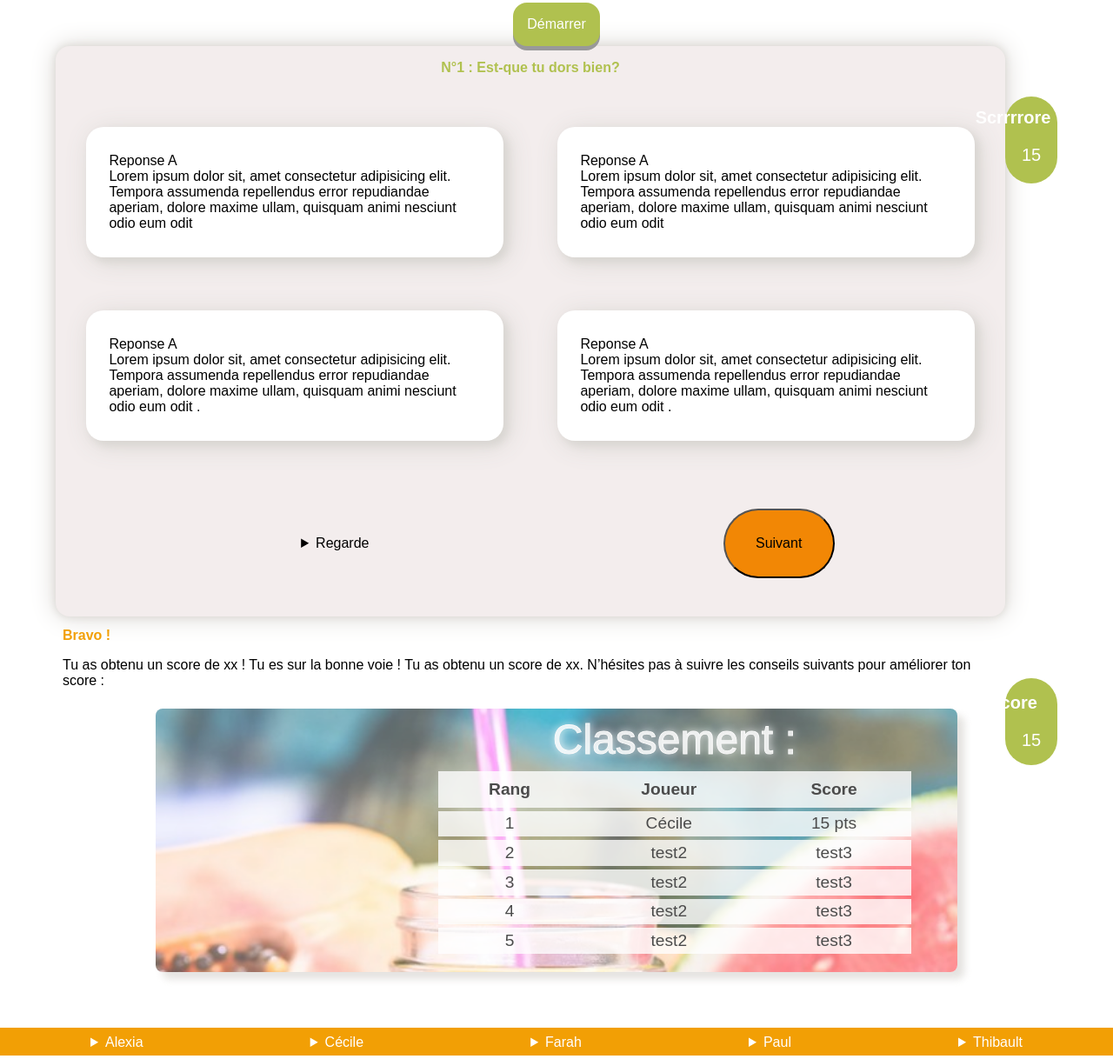
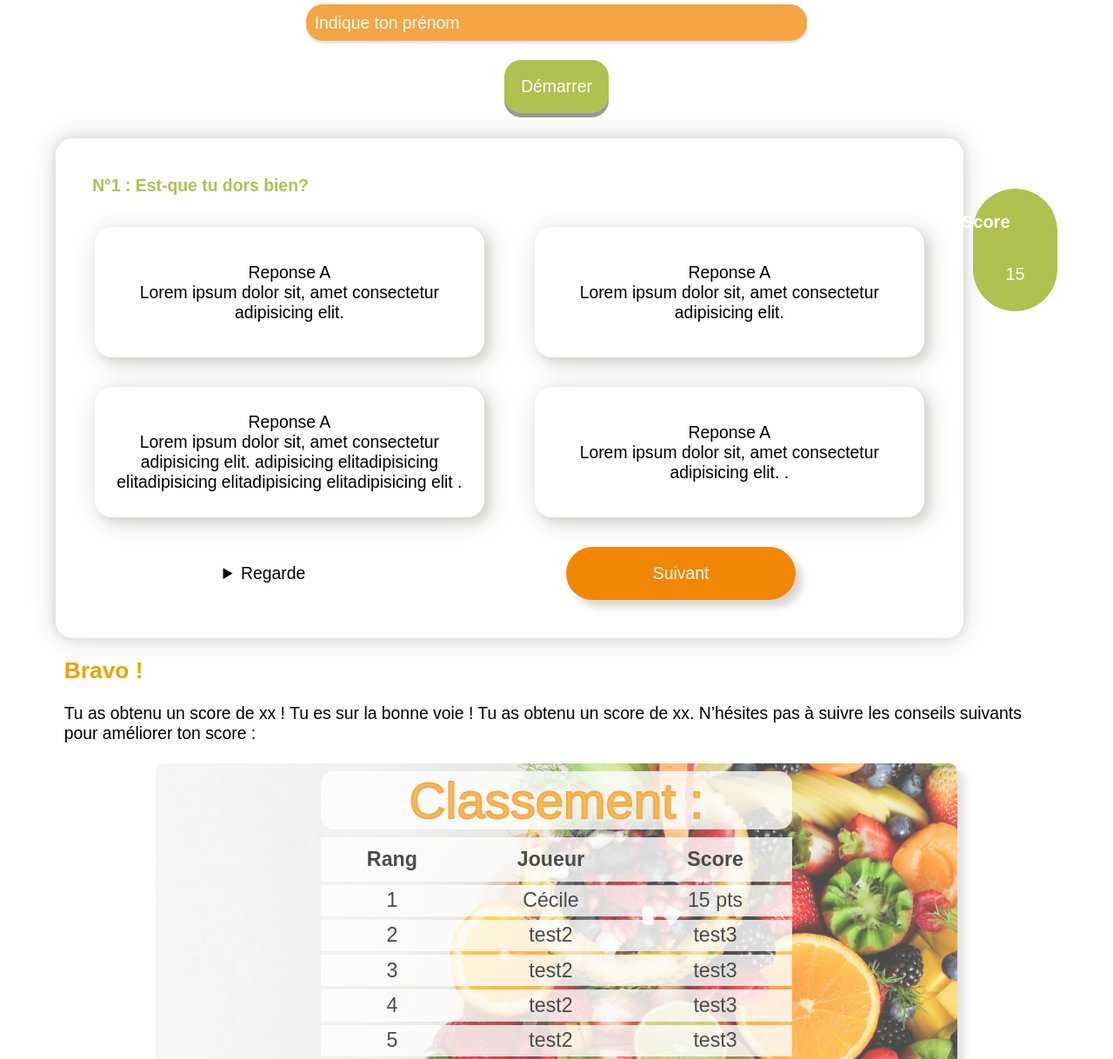
Before and after one commit to farahckn/wilder-tracker, a website: page index.html in a window 1280 px wide. Shown: the part 501-1719 px from the top of the page at 87% size. Drawn offline with Linux system fonts and the light colour scheme.

Commit message:
Ajout liens Nodes et MAJ finale mises en page

```diff
--- a/index.html
+++ b/index.html
@@ -52,28 +52,26 @@
       </div>
     </section>
     <!--=========Début  Thibault =============-->
-    <div class="score">
-      <a id="affichagescore" href="#">
+    <section>
+      <div class="score">
+        <a id="affichagescore" href="#">
+          <h1>Score</h1>
+          <p>15</p>
+        </a>
+      </section>
 
-        <h1>Scrrrrore</h1>
-        <p>15</p>
-      </a>
-      </section>
       <section class="sticker">
         <h3> N°1 : Est-que tu dors bien? </h3>
         <div class="box1">
-          <div class="div1"> Reponse A <br> Lorem ipsum dolor sit, amet consectetur adipisicing elit. Tempora assumenda
-            repellendus error repudiandae aperiam, dolore maxime ullam, quisquam animi nesciunt odio eum odit
-          </div>
-          <div class="div2"> Reponse A <br> Lorem ipsum dolor sit, amet consectetur adipisicing elit. Tempora assumenda
-            repellendus error repudiandae aperiam, dolore maxime ullam, quisquam animi nesciunt odio eum odit
-          </div>
-          <div class="div3"> Reponse A <br> Lorem ipsum dolor sit, amet consectetur adipisicing elit. Tempora assumenda
-            repellendus error repudiandae aperiam, dolore maxime ullam, quisquam animi nesciunt odio eum odit
-            .</div>
-          <div class="div4"> Reponse A <br> Lorem ipsum dolor sit, amet consectetur adipisicing elit. Tempora assumenda
-            repellendus error repudiandae aperiam, dolore maxime ullam, quisquam animi nesciunt odio eum odit
-            .</div>
+          <button class="div1"> Reponse A <br> Lorem ipsum dolor sit, amet consectetur adipisicing elit.
+          </button>
+          <button class="div2"> Reponse A <br> Lorem ipsum dolor sit, amet consectetur adipisicing elit.
+          </button>
+          <button class="div3"> Reponse A <br> Lorem ipsum dolor sit, amet consectetur adipisicing elit.
+            adipisicing elitadipisicing elitadipisicing elitadipisicing elitadipisicing elit
+            .</button>
+          <button class="div4"> Reponse A <br> Lorem ipsum dolor sit, amet consectetur adipisicing elit.
+            .</button>
         </div>
         <div class="box2">
           <div class="div5">
@@ -93,12 +91,12 @@
     <!--========= Fin  Thibault =============-->
 
     <section>
-      <a id="affichagescore" href="#">
+      <!--<a id="affichagescore" href="#">
         <h1>Score</h1>
         <p>15</p>
-      </a>
+      </a>-->
       <div class="message">
-        <h2><strong> Bravo ! </strong></h2>
+        <h2> Bravo ! </h2>
         <p>
           Tu as obtenu un score de xx ! Tu es sur la bonne voie ! Tu as obtenu
           un score de xx. N’hésites pas à suivre les conseils suivants pour
--- a/style.css
+++ b/style.css
@@ -1,15 +1,14 @@
 :root {
     /*couleur texte et background*/
     --color-h1: black;
-    --color-h2: #F29F05;
-    --background-color-button-submit: #F28705;
-    --shadow-color: #D9D6D2;
-    --color-question: #B0C14F;
-    --default-fontsize: 1em;
+    --color-h2: #f29f05;
+    --background-color-button-submit: #f28705;
+    --shadow-color: #d9d6d2;
+    --color-question: #b0c14f;
+    --default-fontsize: 1.1rem;
     /*font-style*/
     --font-principale: 'Jaldi', sans-serif;
     --font-secondary: 'Jaldi', bold;
-
 }
 
 main {
@@ -27,7 +26,6 @@ body {
     margin: 0;
     padding: 0;
     background-color: white;
-
 }
 
 html {
@@ -39,7 +37,6 @@ header {
     justify-content: center;
     align-items: center;
 }
-
 
 .logo {
     display: flex;
@@ -59,7 +56,7 @@ header ul {
     display: flex;
     justify-content: space-between;
     list-style: none;
-    gap: 0.7em
+    gap: 0.7em;
 }
 
 /* Sidenav menu */
@@ -142,9 +139,8 @@ h1 {
 }
 
 h2 {
-
     color: var(--color-h2);
-
+    font-size: 1.5rem;
 }
 
 .startmenu {
@@ -152,7 +148,6 @@ h2 {
     flex-direction: column;
     align-items: center;
     gap: 0.5em;
-
 }
 
 input {
@@ -173,7 +168,6 @@ input::placeholder {
     color: white;
 }
 
-
 button.start {
     padding: 1em 1em;
     font-size: var(--default-fontsize);
@@ -183,10 +177,11 @@ button.start {
     border: none;
     border-radius: 1em;
     box-shadow: 0 5px #999;
+    margin: 1% 0 2.5% 0;
 }
 
 button:hover {
-    background-color: var(--color-question)
+    background-color: var(--color-question);
 }
 
 button:active {
@@ -195,26 +190,22 @@ button:active {
     transform: translateY(4px);
 }
 
-
-
-
 /* ======================Thibault start */
 .sticker {
     display: grid;
-    margin-left: 0;
-    margin-right: 0;
+    padding: 2% 1% 2% 1%;
     border-radius: 1em;
-    background-color: rgb(243, 237, 237);
-    box-shadow: 0px 0px 10px #D9D6D2,
-        0px 0px 30px #D9D6D2;
-
+    background-color: white;
+    box-shadow:
+        0px 0px 10px #d9d6d2,
+        0px 0px 30px #d9d6d2;
 }
 
 section h3 {
     display: flex;
-    justify-content: center;
     text-align: center;
     color: var(--color-question);
+    padding-left: 3%;
 }
 
 .box1 {
@@ -239,86 +230,85 @@ section h3 {
     justify-content: center;
     align-items: center;
     padding: 5%;
-    height: 150px;
+    min-height: 150px;
     width: auto;
-    box-shadow: 5px 5px 10px #D9D6D2,
-        5px 5px 30px #D9D6D2;
-    margin: 5%;
-
+    box-shadow:
+        5px 5px 10px #d9d6d2,
+        5px 5px 30px #d9d6d2;
+    margin: 0% 5% 5% 5%;
 }
 
 .div1 {
     grid-area: 2 / 1 / 3 / 3;
+    border:none;
 }
 
 .div2 {
     grid-area: 2 / 3 / 3 / 5;
+    border:none;
 }
 
 .div3 {
     grid-area: 3 / 1 / 4 / 3;
+    border:none;
 }
 
 .div4 {
     grid-area: 3 / 3 / 4 / 5;
+    border:none;
+
 }
 
 .box2 {
     display: flex;
     align-items: center;
     gap: 1em;
-    padding: 4%;
+    padding: 0 4% 2% 4%;
     justify-content: space-around;
 }
 
 .div5 {
     display: flex;
     grid-area: 4 / 1 / 5 / 2;
-    width: 250px;
-    height: 50px;
     align-items: center;
-    justify-content: center;
 }
 
 .next {
     display: flex;
     grid-area: 4 / 4 / 5 / 5;
     justify-content: flex-end;
-
 }
 
 .next button {
+    color: white;
     border-radius: 50px;
-    height: 5rem;
-    width: 8rem;
-    background-color: #F28705;
+    height: 3.5rem;
+    width: 10rem;
+    background-color: #f28705;
+    border: none;
+    box-shadow: 8px 8px 10px 0 var(--shadow-color);
 }
 
 /* ==============================Thibault end */
 
 /* ============ Alexia == début partie score */
 
-
 #affichagescore {
-
     border-radius: 200px;
-    background: #B0C14F;
+    background: #b0c14f;
     text-align: center;
     display: flex;
     justify-content: center;
     margin-top: 5%;
-    /* line-height: 1,5em; */
+    height: 3rem;
     text-decoration: none;
     text-align: center;
-    font-size: 20px;
-
 }
 
 #affichagescore h1 {
     color: white;
     text-decoration: underline white;
     text-align: center;
-    font-size: 20px;
     margin-right: 1%;
 }
 
@@ -327,11 +317,9 @@ section h3 {
     text-decoration: none;
     text-align: center;
     font-size: 20px;
-
 }
 
 /* ============ Alexia == fin partie score */
-
 
 /* ============ Alexia == début partie message */
 .message {
@@ -343,7 +331,7 @@ section h3 {
 /*Classement des joueurs*/
 .classement {
     padding: 0.5em;
-    background-image: url(assets/img/classement.jpg);
+    background-image: url(assets/img/background-title.png);
     background-repeat: no-repeat;
     background-size: cover;
     opacity: 70%;
@@ -360,15 +348,15 @@ section h3 {
     border-spacing: 2px;
     -webkit-border-horizontal-spacing: 0px;
     -webkit-border-vertical-spacing: 4px;
-
 }
 
 .classement caption {
-
+    background-color: rgb(255, 255, 255, 80%);
+    border-radius: 15px;
     font-size: 3em;
-    color: rgb(255, 255, 255, 80%);
-    -webkit-text-stroke: 1px #F8F8F8;
-    text-shadow: white 1px 0 10px;
+    color: var(--color-h2);
+    -webkit-text-stroke: 2px #f28305;
+    text-shadow: white 10px 0 10px;
 }
 
 table thead th {
@@ -384,7 +372,7 @@ td {
 }
 
 table tr {
-    border-bottom: 1px solid #D9D6D2;
+    border-bottom: 1px solid #d9d6d2;
 }
 
 table td {
@@ -414,20 +402,19 @@ details .link {
     padding-right: 5px;
 }
 
-@media screen and (min-width : 600px) {
-
+@media screen and (min-width: 600px) {
     /* media query nav */
 
     nav a {
         margin: 1em;
         text-decoration: none;
-        color: #F28705;
+        color: #f28705;
         font-size: var(--default-fontsize);
     }
 
     nav a:hover {
         color: white;
-        background-color: #F28705;
+        background-color: #f28705;
         cursor: pointer;
         padding: 0.7em;
     }
@@ -436,12 +423,17 @@ details .link {
         display: none;
     }
 
+    .next button {
+        width: 15rem;
+    }
+
     /* ========== */
     /* Alexia début media query pastille score */
     #affichagescore {
-        width: 3em;
-        height: 5em;
-        display: block;
+        margin-left: 1%;
+        width: 5em;
+        height: 8rem;
+        display: flex;
         float: right;
         flex-direction: column;
         text-decoration: none;
@@ -450,6 +442,7 @@ details .link {
     }
 
     #affichagescore h1 {
+        display: flex;
         color: white;
         text-decoration: none;
         text-align: center;
@@ -462,8 +455,6 @@ details .link {
         text-decoration: none;
         text-align: center;
         font-size: 20px;
-
-
     }
 
     /* ------fin Alexia adapte écran pastille score et score ---- */
@@ -478,6 +469,5 @@ details .link {
 
     .classement table {
         min-width: 60%;
-        margin-left: 35%;
     }
 }
```
Also changed, not shown: app.js (+7 -7 lines), package.json (added, +19 -0 lines), .eslintrc.json (added), README.md, 3 other files.
